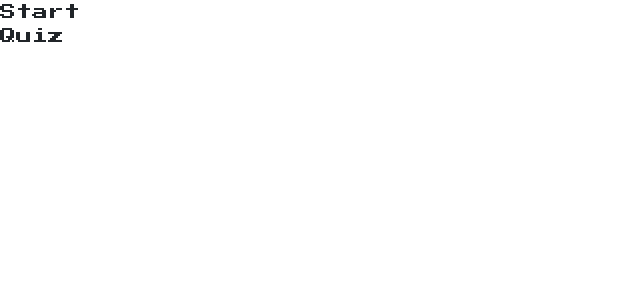
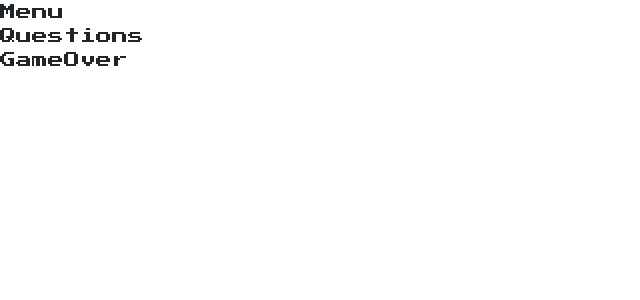
Before and after one commit to Court-Pencil/Ms2-quiz, a React (Create React App) app in the folder my-app/: page / in a window 1280 px wide. Shown: the top 300 px of the page, without its empty margins (0-640 px from the left). Built offline with nearby package versions, Linux system fonts and the light colour scheme.

Commit message:
imported components to app.jsx

```diff
--- a/my-app/src/App.css
+++ b/my-app/src/App.css
@@ -1,33 +1 @@
 @import url('https://fonts.googleapis.com/css2?family=Lato:ital,wght@0,100;0,300;0,400;0,700;0,900;1,100;1,300;1,400;1,700;1,900&family=Permanent+Marker&family=Press+Start+2P&display=swap');
-
-
-App {
-    text-align: center;
-  }
-
-  ul {
-    list-style-type: none;
-    padding: 0;
-  }
-
-  li {
-    margin: 10px 0;
-    padding: 10px;
-    cursor: pointer;
-    background-color: #f4f4f4;
-  }
-
-  li:hover {
-    background-color: #ddd;
-  }
-
-  .selected {
-    background-color: #b3e5fc;
-  }
-
-  .button{
-    background-color: #0dbc72;
-    border-radius: 20px;
-    width: 20%;
-    cursor: pointer;
-  }
--- a/my-app/src/App.jsx
+++ b/my-app/src/App.jsx
@@ -1,6 +1,7 @@
 import Home from './components/Menu'
 import './App.css';
 import Quiz from './components/Questions'
+import EndScreen from './components/EndScreen';
 import "nes.css/css/nes.min.css";
 
 function App() {
@@ -8,6 +9,7 @@ function App() {
     <div className="App">
       <Home/>
       <Quiz/>
+      <EndScreen/>
     </div>
   );
 }
--- a/my-app/src/components/EndScreen.jsx
+++ b/my-app/src/components/EndScreen.jsx
@@ -0,0 +1,9 @@
+import React from 'react'
+
+export default function EndScreen() {
+  return (
+    <div>
+      GameOver
+    </div>
+  )
+}
--- a/my-app/src/components/Menu.jsx
+++ b/my-app/src/components/Menu.jsx
@@ -1,11 +1,9 @@
-import React, {useEffect, useState} from "react";
-function Home (){
+import React from 'react'
 
-
-
-    return(
-        <div>Start</div>
-    );
+export default function Menu() {
+  return (
+    <div>
+      Menu
+    </div>
+  )
 }
-
-export default Home;
--- a/my-app/src/components/Questions.jsx
+++ b/my-app/src/components/Questions.jsx
@@ -1,7 +1,10 @@
+
 import React from 'react'
 
-export default function Quiz(){
-    return(
-        <div>Quiz</div>
-    )
+export default function Questions() {
+  return (
+    <div>
+      Questions
+    </div>
+  )
 }
```
